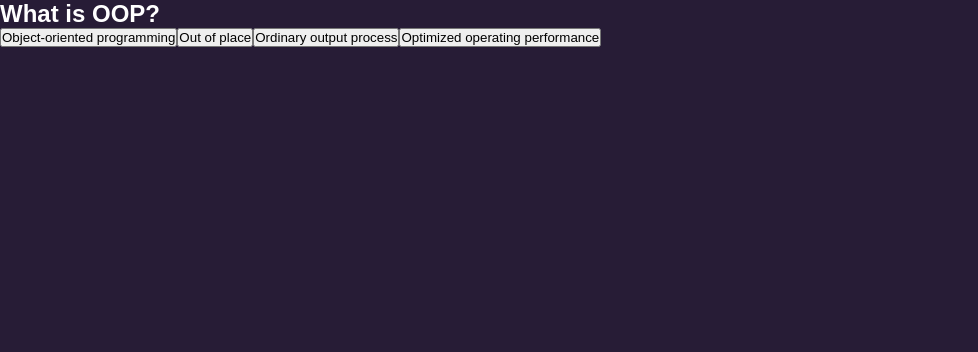
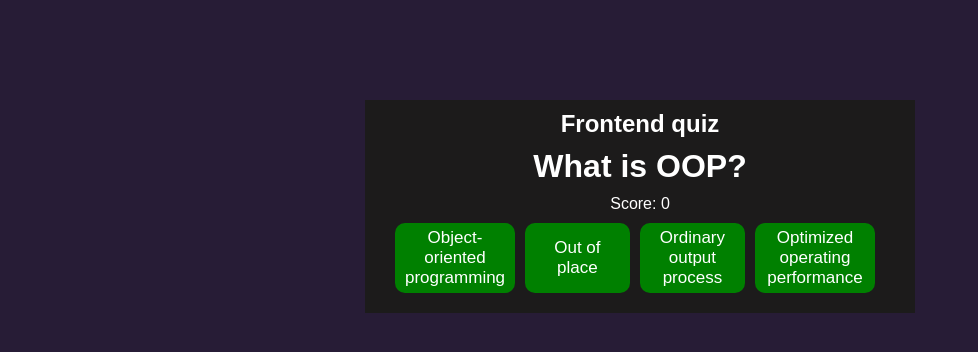
Before and after one commit to JakubKb/Vue-Frontend-Quiz, a Vue app: page / in a window 1280 px wide. Shown: the top 352 px of the page, without its empty margins (0-978 px from the left). Built offline with nearby package versions, Linux system fonts and the light colour scheme.

Commit message:
First design was done.
also:
score counter and the h2 - Frontend quiz.

```diff
--- a/src/components/App.vue
+++ b/src/components/App.vue
@@ -1,11 +1,13 @@
 <template>
   <main>
     <div class="container">
+      <h2>Frontend quiz</h2>
       <div class="questions">
         <div class="question-text">
-          <h2 v-if="questions[0]" :key="questions[0].id">
+          <h1 v-if="questions[0]" :key="questions[0].id">
             {{ questions[0].question }}
-          </h2>
+          </h1>
+          <p>Score: {{ score }}</p>
         </div>
       </div>
       <div class="answers">
@@ -62,6 +64,7 @@ export default {
   data() {
     return {
       questions: questions,
+      score: 0,
     };
   },
 };
@@ -81,5 +84,58 @@ body {
   background-color: #271c36;
   font-family: "montserrat", sans-serif;
   color: white;
+  text-align: center;
+}
+
+.container {
+  background-color: #1c1b1b;
+  max-width: 550px;
+  display: flex;
+  justify-content: center;
+  align-items: center;
+  flex-direction: column;
+  text-align: center;
+  margin: 100px auto;
+  padding: 10px;
+}
+
+h1 {
+  margin-bottom: 10px;
+}
+
+h2 {
+  margin-bottom: 10px;
+}
+
+button {
+  font-family: inherit;
+  padding: 5px 20px;
+  max-width: 100px;
+  display: grid;
+  grid-template-columns: 1fr 1fr 1fr;
+  grid-row: 1 / 3;
+  max-width: 120px;
+  text-align: center;
+  display: flex;
+  align-items: center;
+  justify-content: center;
+  border: none;
+  border-radius: 10px;
+  margin-right: 10px;
+  background-color: green;
+  color: white;
+  cursor: pointer;
+  font-size: 17px;
+}
+
+button:hover {
+  opacity: 0.7;
+  transition: all ease-in-out 0.3s;
+}
+.answers {
+  font-family: inherit;
+  padding: 10px 20px;
+  display: grid;
+  grid-template-columns: 2fr 2fr 2fr;
 }
 </style>
```
